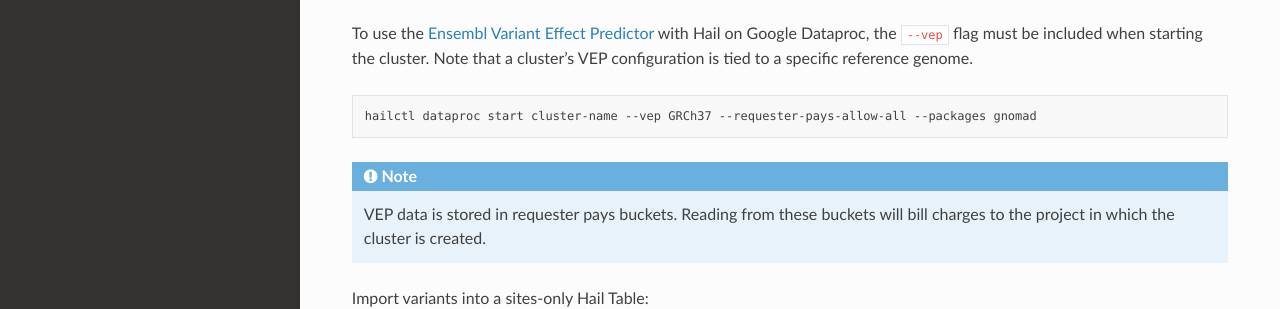
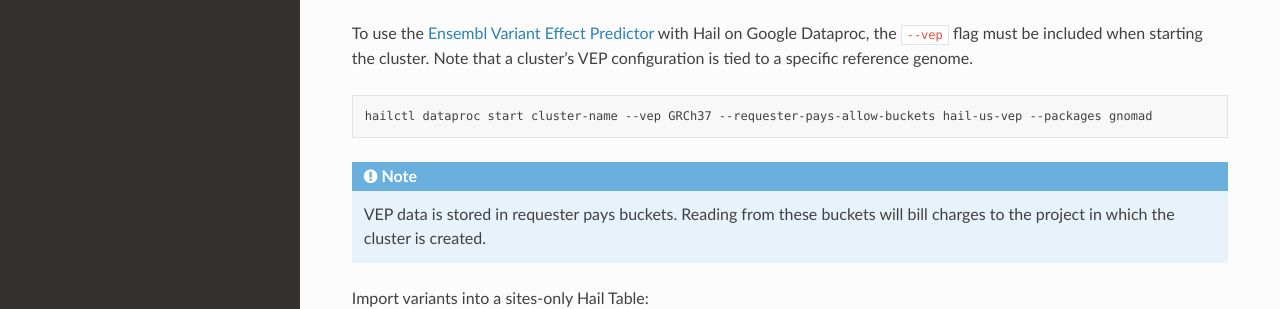
Before and after one commit to broadinstitute/gnomad_methods, a Sphinx documentation site: the page built from docs/examples/vep.rst, in a window 1280 px wide and 1044 px high. Shown: the part 138-447 px from the top of the window. Built offline with Sphinx 7.4.7 and the Read the Docs theme 2.0.0, drawn with Linux system fonts in a browser that asks for light colours; pages that are not in the unit, such as notebooks, are missing from menus.

Commit message:
Allow specific requester pays bucket in VEP example

```diff
--- a/docs/examples/vep.rst
+++ b/docs/examples/vep.rst
@@ -7,7 +7,7 @@ tied to a specific reference genome.
 
 .. code-block:: shell
 
-   hailctl dataproc start cluster-name --vep GRCh37 --requester-pays-allow-all --packages gnomad
+   hailctl dataproc start cluster-name --vep GRCh37 --requester-pays-allow-buckets hail-us-vep --packages gnomad
 
 .. note::
 
```
